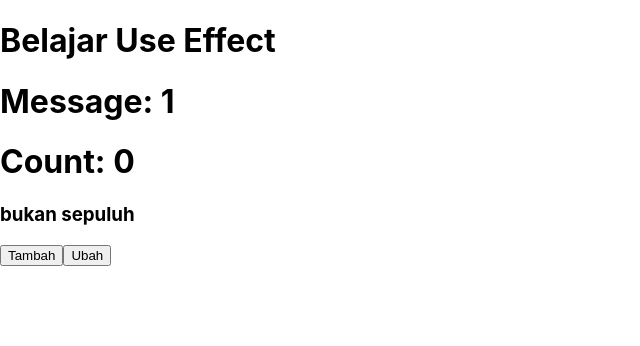
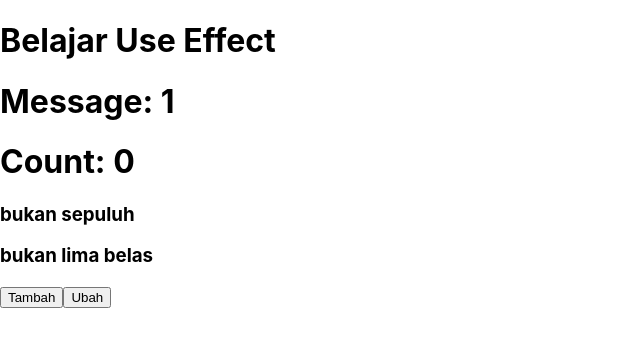
Before and after one commit to larsalfarabi/React-Abi, a React (Create React App) app: page / in a window 1280 px wide. Shown: the top 346 px of the page, without its empty margins (0-640 px from the left). Built offline with nearby package versions, Linux system fonts and the light colour scheme.

Commit message:
belajar useEffect

```diff
--- a/src/App.js
+++ b/src/App.js
@@ -28,6 +28,7 @@ export default function App() {
       <h1>Message: {message}</h1>
       <h1>Count: {count}</h1>
       <h3>{message === 10 ? 'ini sepuluh' : "bukan sepuluh"}</h3>
+      <h3>{count === 15 ? 'ini lima belas' : "bukan lima belas"}</h3>
       <button
         onClick={() => {
           setCount(count + 1);
```
